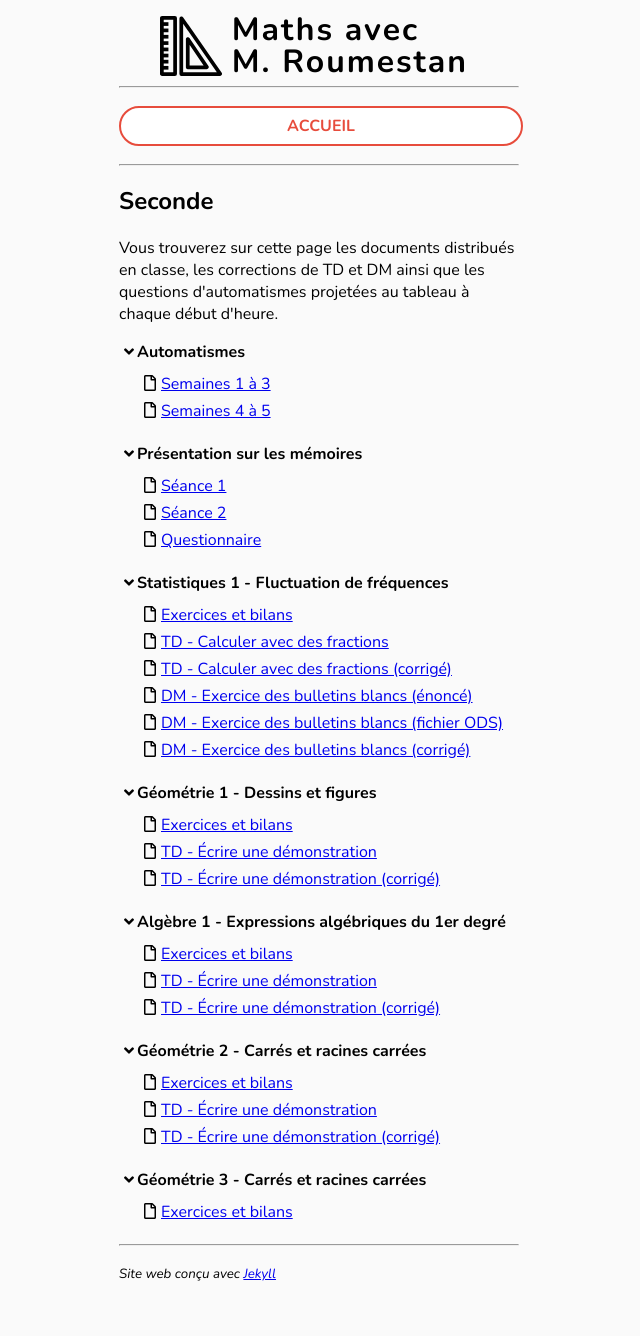
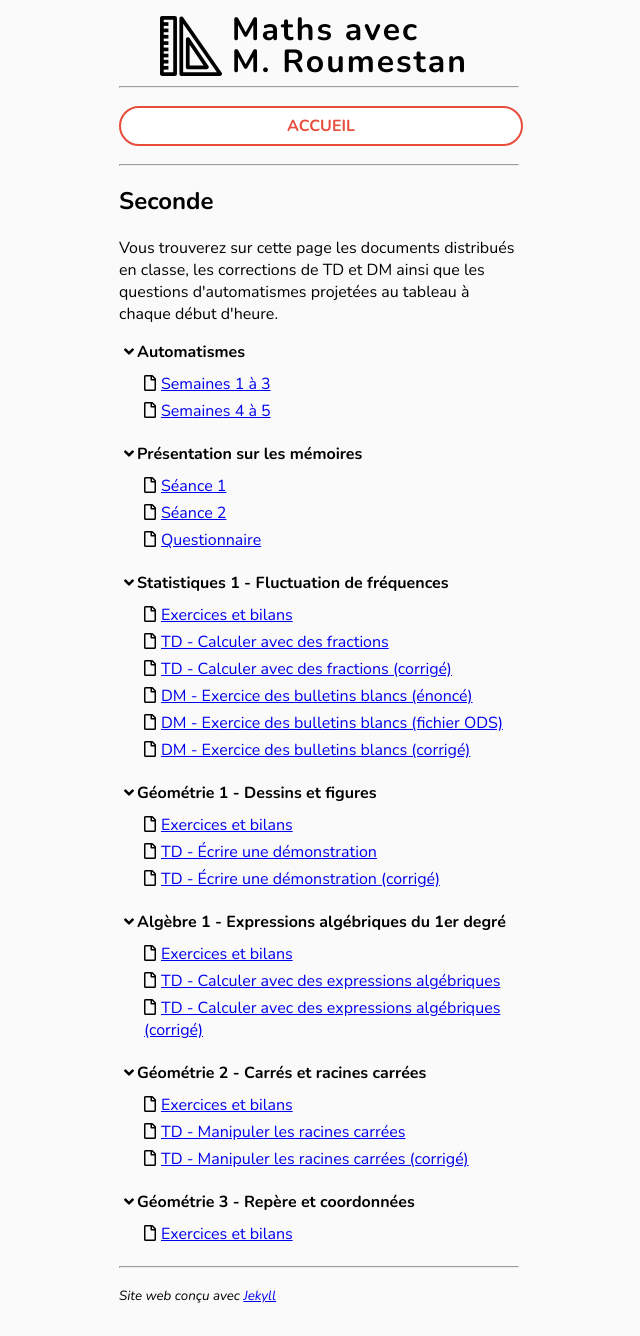
Before and after one commit to roumesta/roumestan.github.io, a Jekyll site: the page built from seconde.html, in a window 1280 px wide. Shown: the whole page, without its empty margins (321-961 px from the left). Built offline with Jekyll 4.4.1, drawn with Linux system fonts in a browser that asks for light colours; before the commit the page ends 1314 px from its top, so only the background shows below that.

Commit message:
Update seconde_docs.yml

```diff
--- a/_data/seconde_docs.yml
+++ b/_data/seconde_docs.yml
@@ -38,19 +38,19 @@
   items:
     - name: Exercices et bilans
       link: 200_A1_exercices.pdf
-    - name: TD - Écrire une démonstration
+    - name: TD - Calculer avec des expressions algébriques
       link: 200_A1_TD.pdf
-    - name: TD - Écrire une démonstration (corrigé)
+    - name: TD - Calculer avec des expressions algébriques (corrigé)
       link: 200_A1_TD_corrige.pdf
 - title: Géométrie 2 - Carrés et racines carrées
   items:
     - name: Exercices et bilans
       link: 200_G2_exercices.pdf
-    - name: TD - Écrire une démonstration
+    - name: TD - Manipuler les racines carrées
       link: 200_G2_TD.pdf
-    - name: TD - Écrire une démonstration (corrigé)
+    - name: TD - Manipuler les racines carrées (corrigé)
       link: 200_G2_TD.pdf
-- title: Géométrie 3 - Carrés et racines carrées
+- title: Géométrie 3 - Repère et coordonnées
   items:
     - name: Exercices et bilans
       link: 200_G3_exercices.pdf
```
